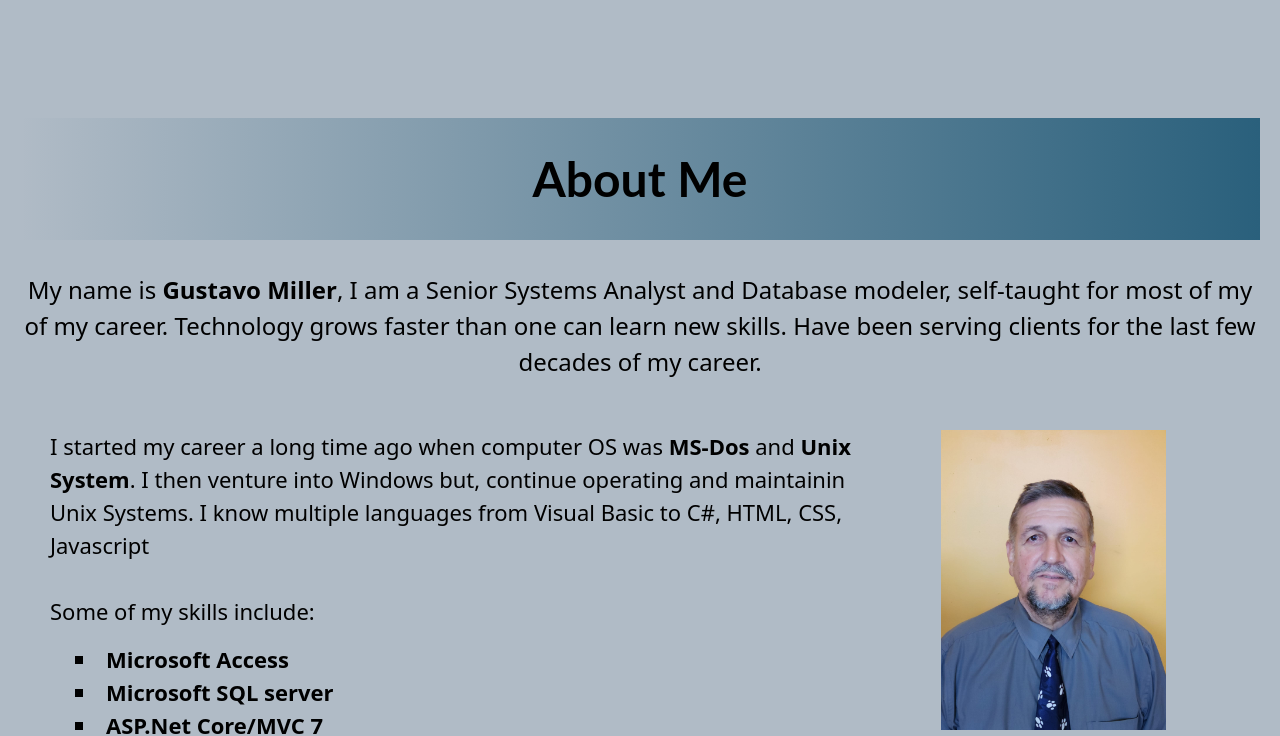
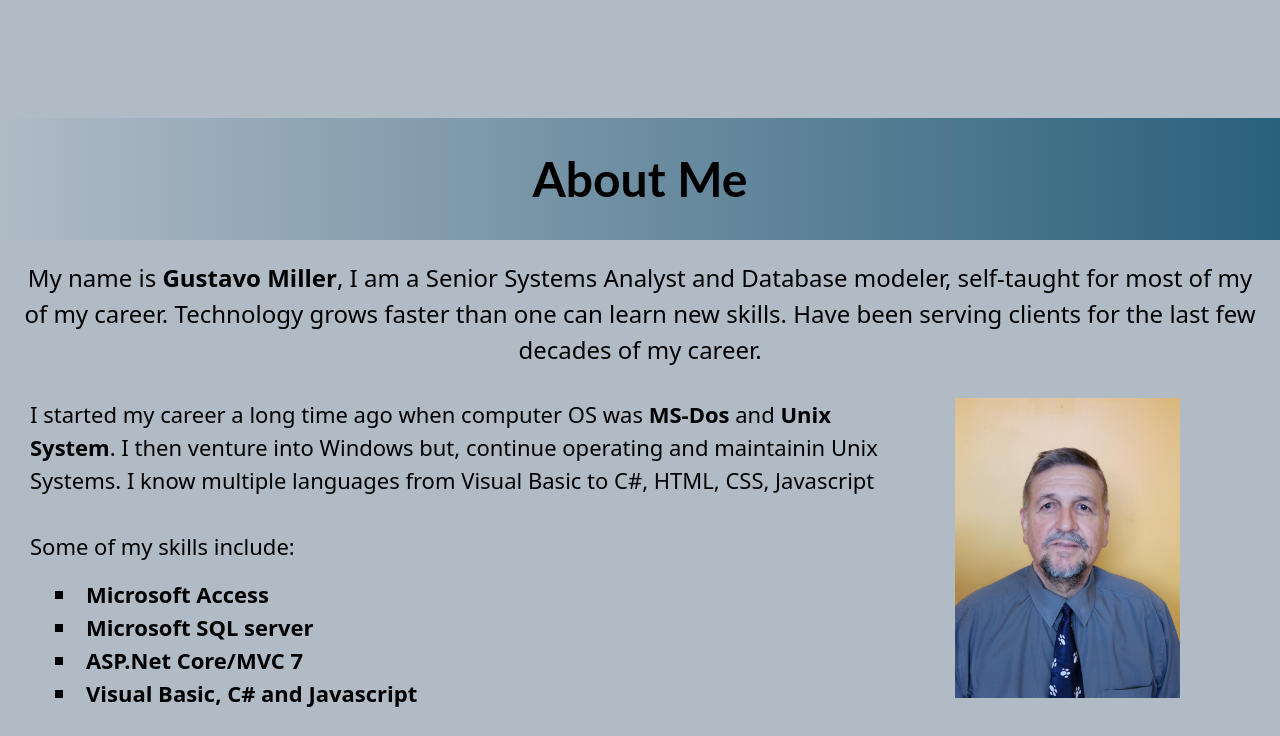
Before and after one commit to gusmiller/Portfolio, a plain HTML site: page index.html in a window 1280 px wide. Shown: the part 923-1659 px from the top of the page. Drawn offline with Linux system fonts and the light colour scheme.

Commit message:
Completed the Readme and adjust some margins

```diff
--- a/assets/css/style.css
+++ b/assets/css/style.css
@@ -34,8 +34,8 @@
   }
 
   #main {
-    margin-top: 50px;
-    margin-bottom: 50px;
+    margin-top: 0px;
+    margin-bottom: 10px;
   }
 
   .mb {margin-bottom: 25px;}
@@ -64,6 +64,7 @@
 
   .intro {
     font-size: 24px;
+    margin: 20px !important;
     font-family: "Noto Sans", "Helvetica Neue", "Helvetica", "Arial",
       "Liberation Sans", "Roboto", "Noto", sans-serif;
     margin: 32px auto 40px;
@@ -76,7 +77,6 @@
   .hero {
     width: 100%;
     height: 100vh;
-    margin-bottom: 25px;
     position: relative;
     text-align: center;
     color: white;
@@ -219,7 +219,6 @@
   --------------------------------------------------------------------------------*/
   #about {
     height: 100vh;
-    margin: 0 20px 0;
     line-height:  var(--line-and-half);
     text-align: center;
   }
@@ -237,7 +236,6 @@
    submit button. Inserted a
   --------------------------------------------------------------------------------*/
   #contact {
-    margin: 20px;
     height: 100vh;
     line-height:  var(--line-and-half);
     text-align: center;
```
Also changed, not shown: Documentation/images/aboutme.png (added), Documentation/images/contactme.png (added), Documentation/images/resume.png (added), Documentation/images/workexperience.png (added), 1 other file.
